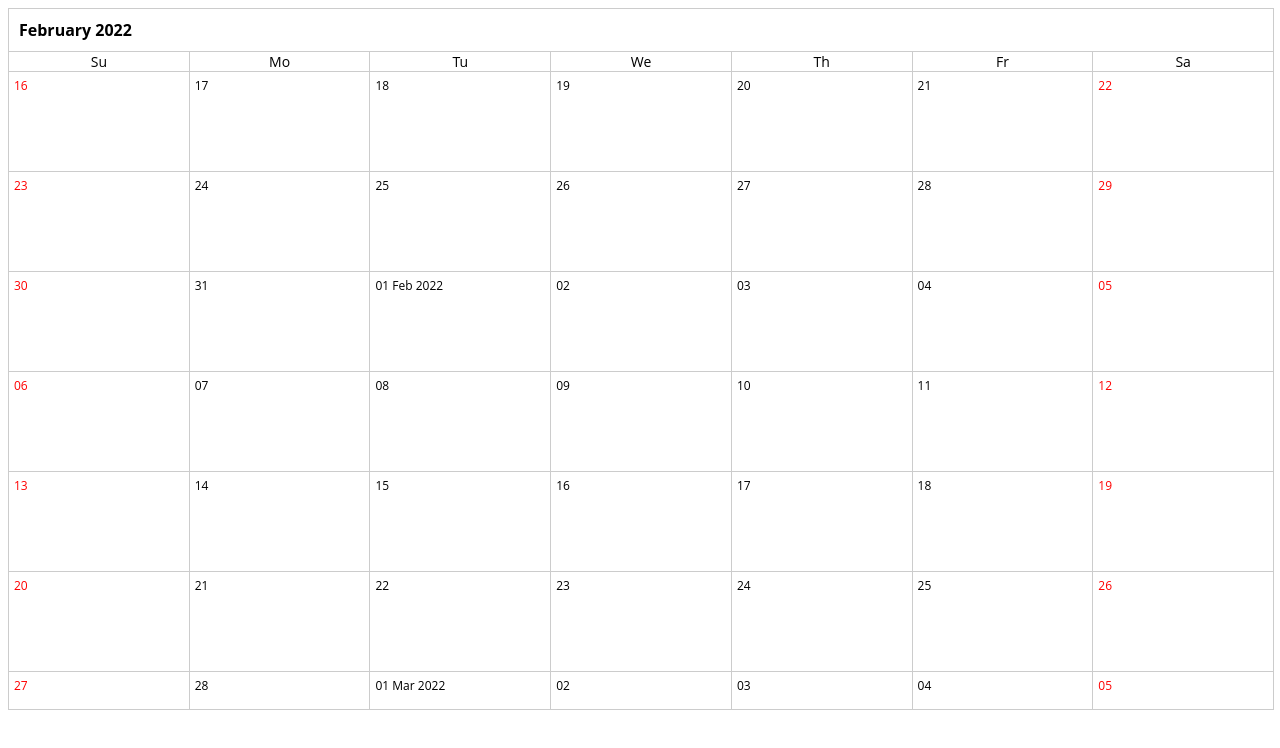
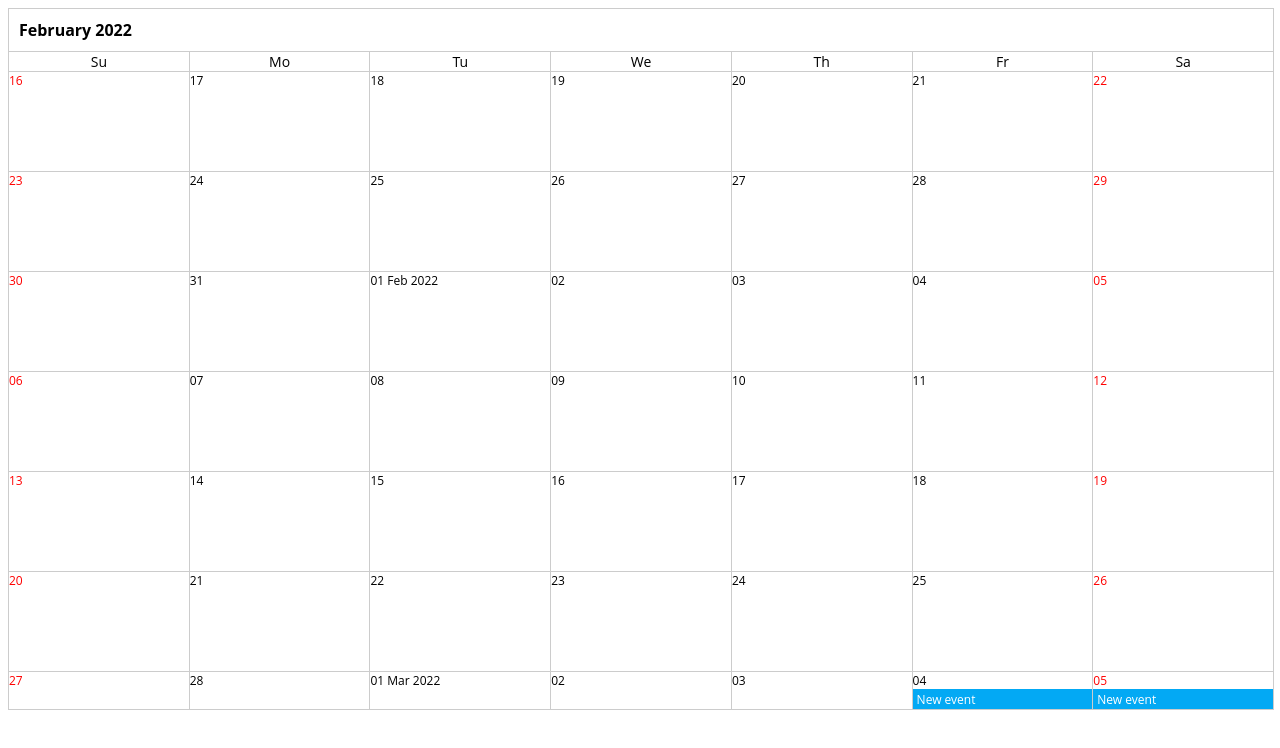
Before and after one commit to eden-lane/week-calendar, a React (Create React App) app: page / in a window 1280 px wide. Shown: the top 748 px of the page. Built offline with nearby package versions, Linux system fonts and the light colour scheme.

Commit message:
WIP: events

```diff
--- a/src/App.tsx
+++ b/src/App.tsx
@@ -3,10 +3,32 @@ import { endOfMonth, startOfMonth } from "date-fns";
 import styled from "styled-components";
 import { CalendarEvent, CalendarView } from "./WeekCalendar/types";
 import { WeekCalendar } from "./WeekCalendar/WeekCalendar";
+import { Task } from "./types";
 
 console.clear();
 
-const events: CalendarEvent[] = [];
+const events: CalendarEvent<Task>[] = [
+  {
+    id: "1",
+    title: "New event",
+    startDate: new Date(2022, 2, 4),
+    endDate: new Date(2022, 2, 5),
+    data: {
+      background: "#03a9f4",
+      color: "#fff"
+    }
+  },
+  {
+    id: "2",
+    title: "Vacation",
+    startDate: new Date(2022, 2, 15),
+    endDate: new Date(2022, 2, 21),
+    data: {
+      background: "#cddc39",
+      color: "#000"
+    }
+  }
+];
 
 const GlobalStyle = createGlobalStyle`
   * {
@@ -18,7 +40,7 @@ export default function App() {
   return (
     <Root>
       <GlobalStyle />
-      <WeekCalendar
+      <WeekCalendar<Task>
         view={CalendarView.Month}
         events={events}
         range={{ start: startOfMonth(new Date()), end: endOfMonth(new Date()) }}
--- a/src/WeekCalendar/WeekCalendar.tsx
+++ b/src/WeekCalendar/WeekCalendar.tsx
@@ -16,7 +16,7 @@ export const WeekCalendar = <TData extends unknown>(props: Props<TData>) => {
     case CalendarView.Month:
       return (
         <Root>
-          <MonthView range={range} />
+          <MonthView range={range} events={events} />
         </Root>
       );
     default:
--- a/src/WeekCalendar/types.ts
+++ b/src/WeekCalendar/types.ts
@@ -13,5 +13,5 @@ export interface CalendarEvent<TData = unknown> {
   endDate?: Date;
   startDateTime?: Date;
   endDateTime?: Date;
-  data: TData;
+  data?: TData;
 }
--- a/src/WeekCalendar/views/MonthView.tsx
+++ b/src/WeekCalendar/views/MonthView.tsx
@@ -1,5 +1,11 @@
 /* eslint-disable @typescript-eslint/no-use-before-define */
-import React, { useEffect, useLayoutEffect, useRef, useState } from "react";
+import React, {
+  useEffect,
+  useLayoutEffect,
+  useMemo,
+  useRef,
+  useState
+} from "react";
 import styled from "styled-components";
 import {
   Interval,
@@ -14,8 +20,10 @@ import {
   startOfWeek
 } from "date-fns";
 import { useVirtualized } from "../hooks/useVirtualized";
+import { CalendarEvent } from "../types";
 
 type Props = {
+  events: CalendarEvent[];
   range: Interval;
 };
 
@@ -26,16 +34,49 @@ const OFFSCREEN_ITEMS = 10;
 let newItems = 0;
 let direction = 0;
 
+const DATE_FORMAT = "dd.MM.yyyy";
+
 export const MonthView = (props: Props) => {
-  const { range } = props;
+  const { range, events } = props;
   const rootRef = useRef<HTMLDivElement>(null);
   const [weeks, setWeeks] = useState<Date[][]>([]);
   const [date, setDate] = useState<Date>(new Date(range.start));
   const [height, setHeight] = useState(-1);
 
+  const eventsMap = useMemo(() => {
+    const result = new Map();
+    events.forEach((event) => {
+      if (event.startDate && event.endDate) {
+        const interval = eachDayOfInterval({
+          start: event.startDate,
+          end: event.endDate
+        });
+
+        interval.forEach((day) => {
+          const key = format(day, DATE_FORMAT);
+          const dayEvents = result.get(key) || [];
+
+          dayEvents.push(event);
+          result.set(key, dayEvents);
+        });
+      } else if (event.startDateTime && event.endDateTime) {
+      }
+    });
+
+    return result;
+  }, [events]);
+
   useEffect(() => {
     setHeight(rootRef.current?.offsetHeight ?? 0);
   }, []);
+
+  const renderEvents = (date: Date) => {
+    const key = format(date, DATE_FORMAT);
+    const events = eventsMap.get(key);
+    return events
+      ? events.map((event) => <Event key={event.id}>{event.title}</Event>)
+      : null;
+  };
 
   const renderItem = (week: Date[], style: React.CSSProperties) => {
     return (
@@ -47,21 +88,21 @@ export const MonthView = (props: Props) => {
               color: day.getDay() === 0 || day.getDay() === 6 ? "red" : "black"
             }}
           >
-            {day.getDate() === 1
-              ? format(day, "dd MMM yyyy")
-              : format(day, "dd")}
+            <div>
+              {day.getDate() === 1
+                ? format(day, "dd MMM yyyy")
+                : format(day, "dd")}
+            </div>
+            <Events>{renderEvents(day)}</Events>
           </Day>
         ))}
       </Week>
     );
   };
 
-  const {
-    containerStyle,
-    visibleItems,
-    visibleItemsRender,
-    onScroll
-  } = useVirtualized<Date[]>({
+  const { containerStyle, visibleItemsRender, onScroll } = useVirtualized<
+    Date[]
+  >({
     items: weeks,
     itemSize: DAY_HEIGHT,
     windowSize: height,
@@ -207,9 +248,26 @@ const Day = styled.div`
   flex: 1 0;
   font-size: 12px;
   display: flex;
-  padding: 5px;
+  flex-direction: column;
   border-bottom: 1px solid #ccc;
   & + & {
     border-left: 1px solid #ccc;
   }
 `;
+
+const Events = styled.div`
+  position: relative;
+  display: flex;
+  flex-direction: column;
+`;
+
+const Event = styled.div`
+  position: absolute;
+  width: 100%;
+  background: #03a9f4;
+  font-size: 12px;
+  padding: 2px 4px;
+  color: #fff;
+  box-sizing: border-box;
+  z-index: 1;
+`;
--- /dev/null
+++ b/src/types.ts
@@ -0,0 +1,4 @@
+export type Task = {
+  background: string;
+  color: string;
+};
```
